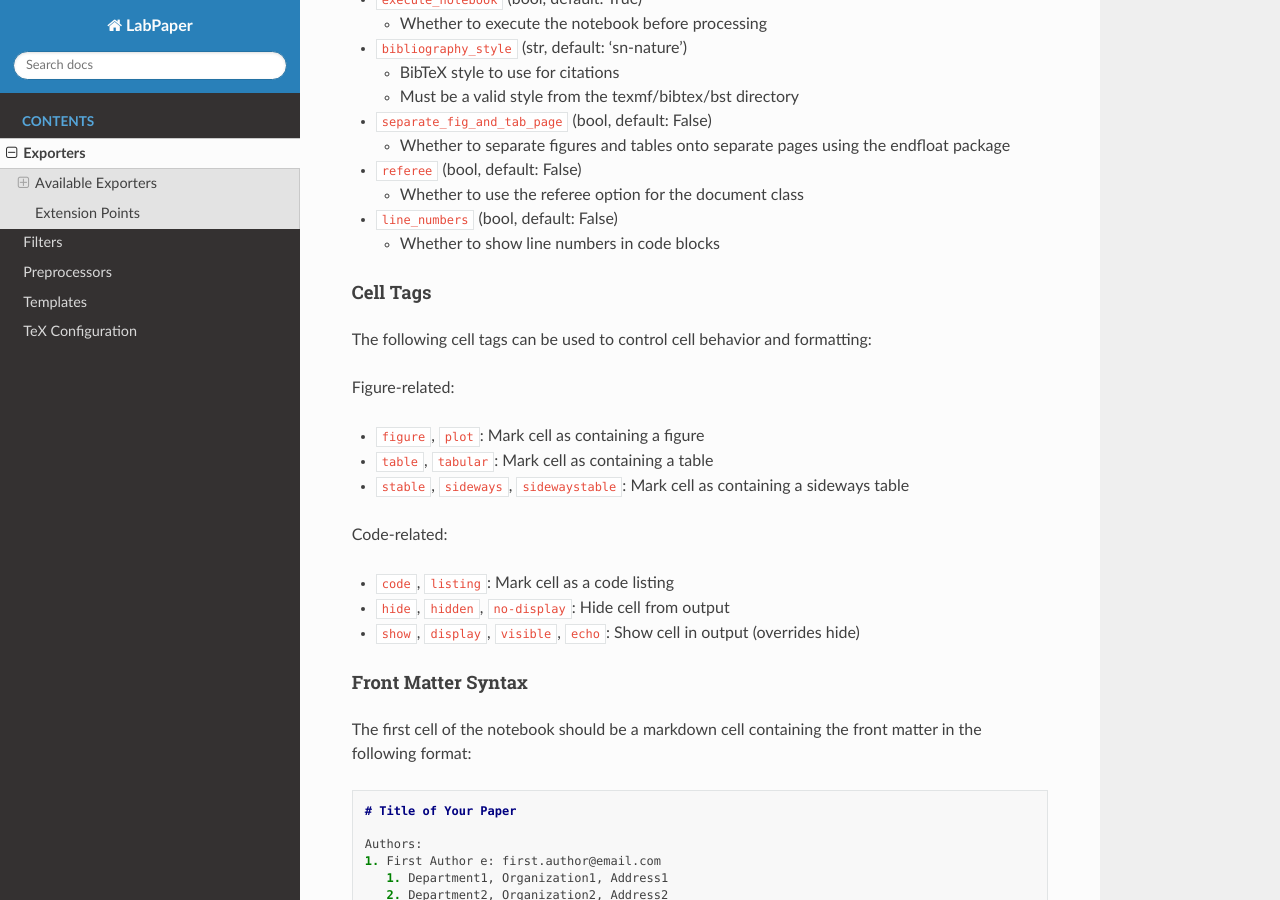
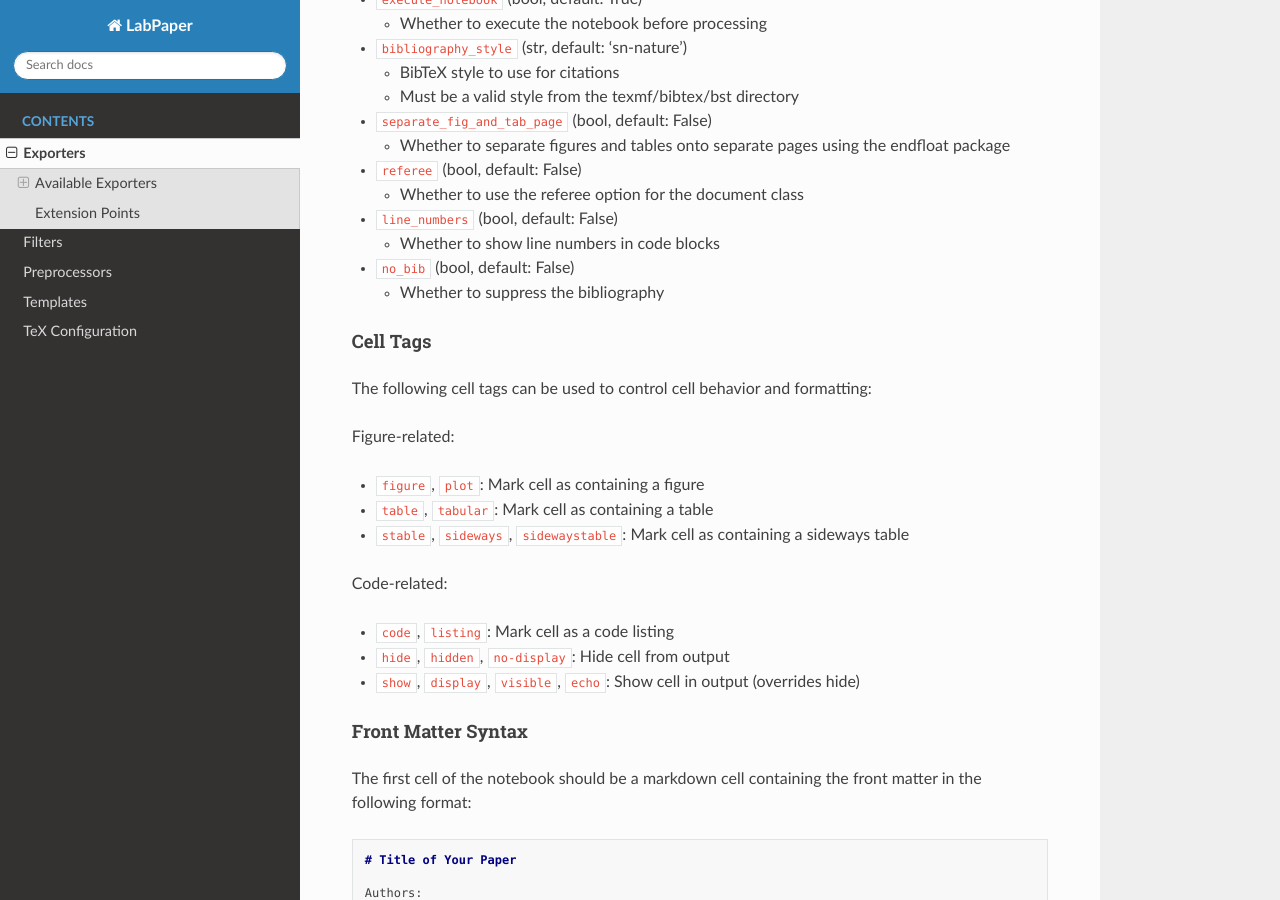
Before and after one commit to Khlick/LabPaper, a Sphinx documentation site: the page built from docs/exporters.md, in a window 1280 px wide and 900 px high, scrolled down 684 px. Built offline with Sphinx 7.4.7 and the Read the Docs theme 3.1.0, drawn with Linux system fonts in a browser that asks for light colours; pages that are not in the unit, such as notebooks, are missing from menus.

Commit message:
Added no_bib configuration for base and nature exporters, updated exporters docs

```diff
--- a/docs/exporters.md
+++ b/docs/exporters.md
@@ -33,6 +33,9 @@ The SpringerNaturePDF exporter supports the following configuration options whic
 
 - `line_numbers` (bool, default: False)
   - Whether to show line numbers in code blocks
+
+- `no_bib` (bool, default: False)
+  - Whether to suppress the bibliography
 
 #### Cell Tags
 
```
